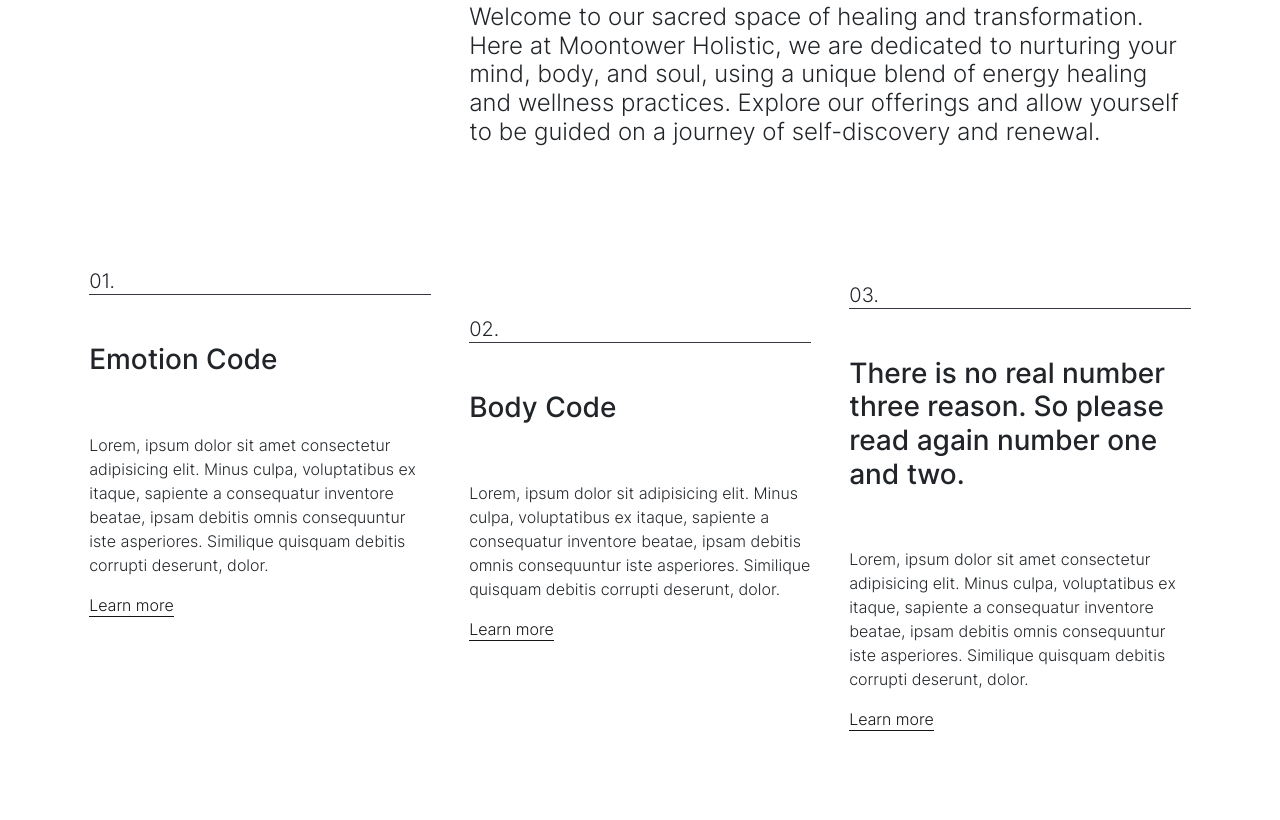
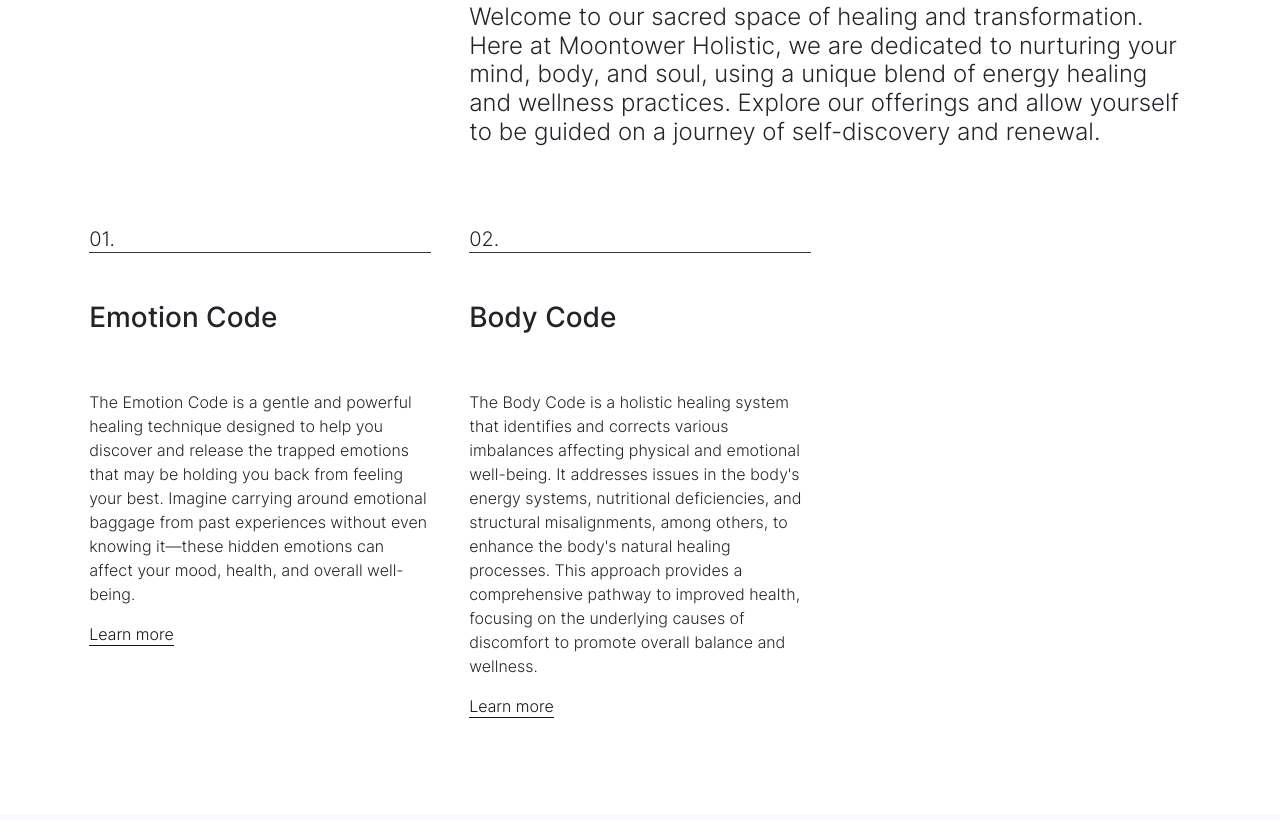
Before and after one commit to julia-thea/moontower-holistic, a website: page public/index.html in a window 1280 px wide. Shown: the part 860-1680 px from the top of the page. Drawn offline with Linux system fonts and the light colour scheme.

Commit message:
Deployment

```diff
--- a/public/index.html
+++ b/public/index.html
@@ -71,7 +71,7 @@
           </li>
           <li class="nav-item">
             <a class="nav-link" href="#aboutus">
-              About Me
+              Book a Session
             </a>
           </li>
           <li class="nav-item">
@@ -128,9 +128,12 @@
           <div class="col-md-6 col-lg-4" data-aos="fade-up" data-aos-delay="200">
             <span class="h5 fw-lighter">01.</span>
             <h3 class="py-5 border-top border-dark">Emotion Code</h3>
-            <p>Lorem, ipsum dolor sit amet consectetur adipisicing elit. Minus culpa, voluptatibus ex itaque, sapiente a
-              consequatur inventore beatae, ipsam debitis omnis consequuntur iste asperiores. Similique quisquam debitis
-              corrupti deserunt, dolor.</p>
+            <p>
+              The Emotion Code is a gentle and powerful healing technique designed to help you discover
+              and release the trapped emotions that may be holding you back from feeling your best.
+              Imagine carrying around emotional baggage from past experiences without even knowing
+              it—these hidden emotions can affect your mood, health, and overall well-being.
+            </p>
             <a href="#" class="link-fancy">Learn more
             </a>
           </div>
@@ -138,14 +141,19 @@
           <div class="col-md-6 col-lg-4 py-vh-4 pb-0" data-aos="fade-up" data-aos-delay="400">
             <span class="h5 fw-lighter">02.</span>
             <h3 class="py-5 border-top border-dark">Body Code</h3>
-            <p>Lorem, ipsum dolor sit adipisicing elit. Minus culpa, voluptatibus ex itaque, sapiente a consequatur
-              inventore beatae, ipsam debitis omnis consequuntur iste asperiores. Similique quisquam debitis corrupti
-              deserunt, dolor.</p>
+            <p>
+              The Body Code is a holistic healing system that identifies and corrects various imbalances
+              affecting physical and emotional well-being.
+              It addresses issues in the body's energy systems, nutritional deficiencies,
+              and structural misalignments, among others, to enhance the body's natural healing processes.
+              This approach provides a comprehensive pathway to improved health, focusing on the underlying
+              causes of discomfort to promote overall balance and wellness.
+            </p>
             <a href="#" class="link-fancy">Learn more
             </a>
           </div>
 
-          <div class="col-md-6 col-lg-4 py-vh-6 pb-0" data-aos="fade-up" data-aos-delay="600">
+          <!-- <div class="col-md-6 col-lg-4 py-vh-6 pb-0" data-aos="fade-up" data-aos-delay="600">
             <span class="h5 fw-lighter">03.</span>
             <h3 class="py-5 border-top border-dark">There is no real number three reason. So please read again number
               one and two.</h3>
@@ -154,7 +162,7 @@
               corrupti deserunt, dolor.</p>
             <a href="#" class="link-fancy">Learn more
             </a>
-          </div>
+          </div> -->
         </div>
 
       </div>
```
Also changed, not shown: .cpanel.yml (added).
